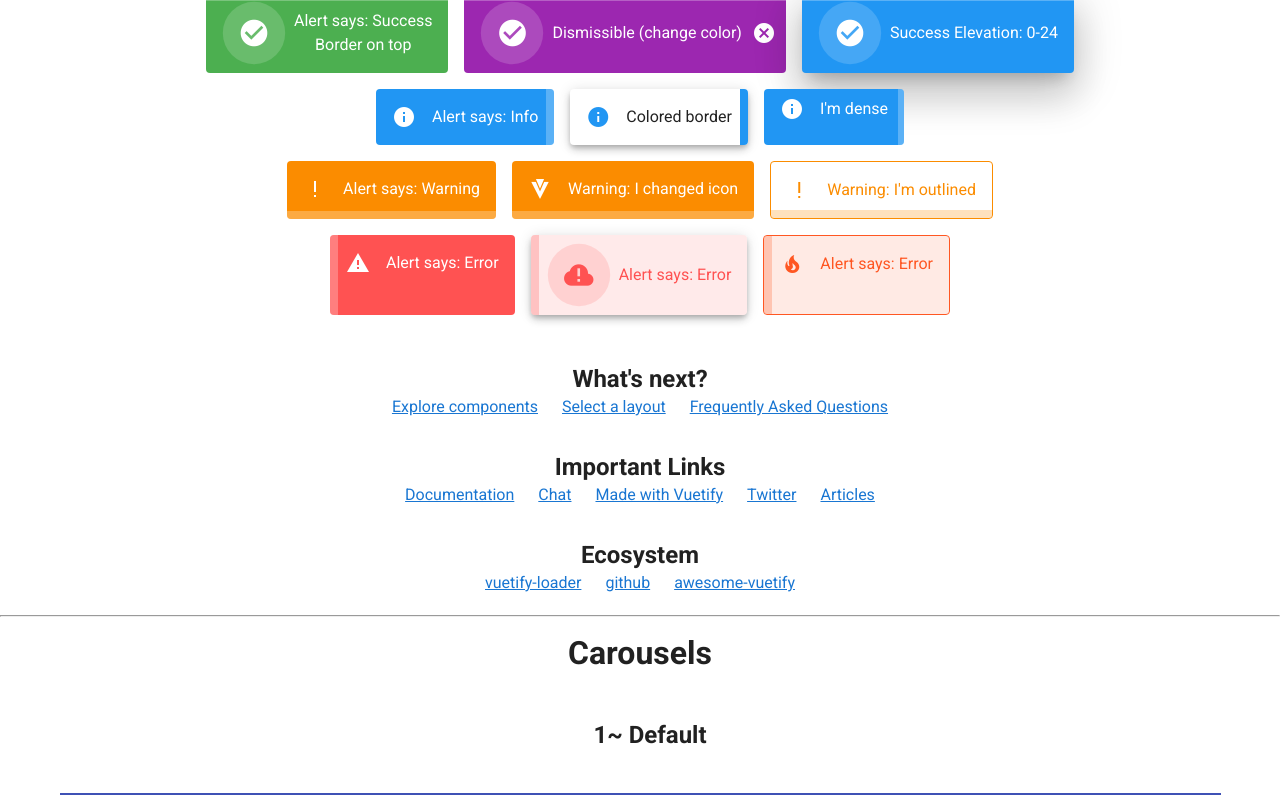
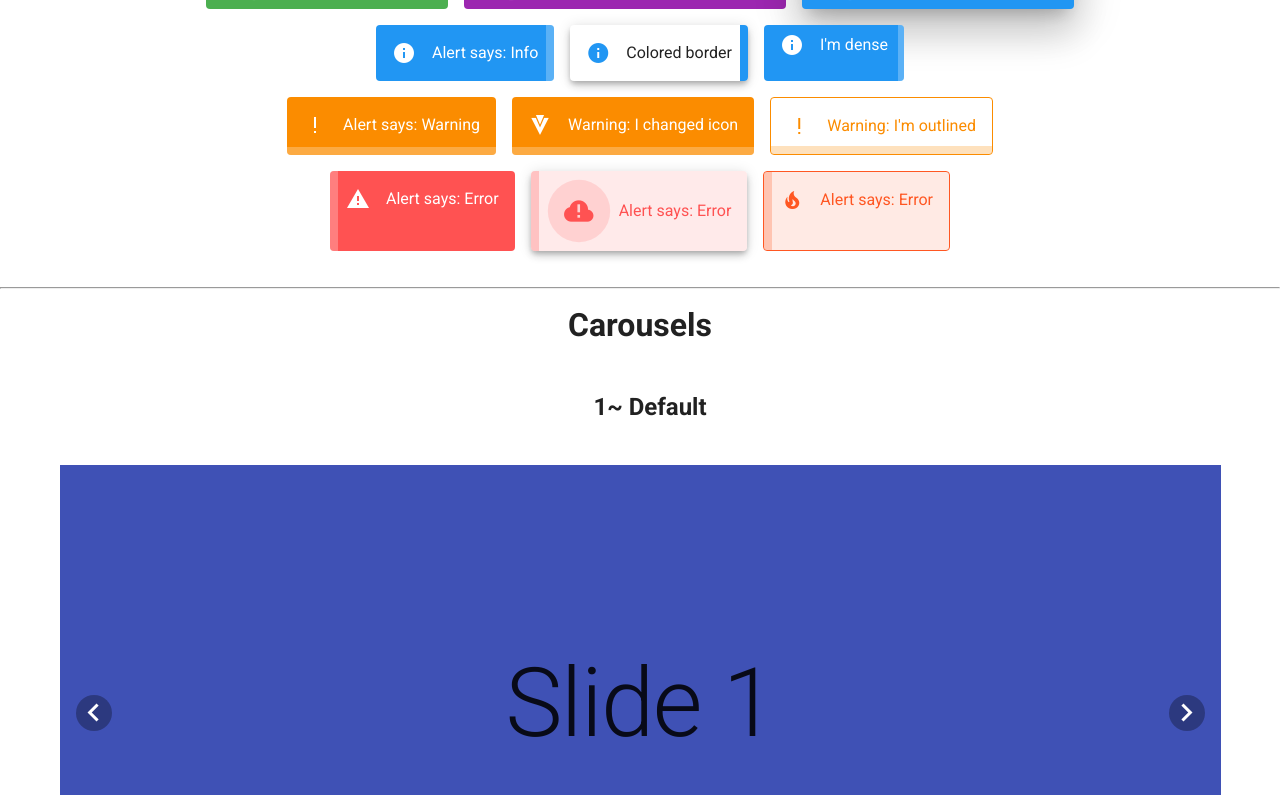
Before and after one commit to PitPietro/vue-demo, a Vue app: page / in a window 1280 px wide. Shown: the part 529-1324 px from the top of the page. Built offline with nearby package versions, Linux system fonts and the light colour scheme.

Commit message:
alerts component refractor

```diff
--- a/src/App.vue
+++ b/src/App.vue
@@ -55,7 +55,7 @@
 </template>
 
 <script>
-import HelloWorld from './components/HelloWorld';
+import HelloWorld from './components/Alerts';
 import Badges from "./components/Badges";
 import TimeLines from "@/components/TimeLines";
 import Carousels from "@/components/Carousels";
--- a/src/components/HelloWorld.vue
+++ b/src/components/Alerts.vue
@@ -12,17 +12,8 @@
 
       <v-col class="mb-4">
         <h1 class="display-2 font-weight-bold mb-3">
-          Welcome to Vuetify
+          Vue Demo
         </h1>
-
-        <p class="subheading font-weight-regular">
-          For help and collaboration with other Vuetify developers,
-          <br>please join our online
-          <a
-              href="https://community.vuetifyjs.com"
-              target="_blank"
-          >Discord Community</a>
-        </p>
       </v-col>
 
       <v-col
@@ -151,69 +142,6 @@
 
         </v-row>
       </v-col>
-
-      <v-col
-          class="mb-5"
-          cols="12"
-      >
-        <h2 class="headline font-weight-bold mb-3">
-          What's next?
-        </h2>
-
-        <v-row justify="center">
-          <a
-              v-for="(next, i) in whatsNext"
-              :key="i"
-              :href="next.href"
-              class="subheading mx-3"
-              target="_blank"
-          >
-            {{ next.text }}
-          </a>
-        </v-row>
-      </v-col>
-
-      <v-col
-          class="mb-5"
-          cols="12"
-      >
-        <h2 class="headline font-weight-bold mb-3">
-          Important Links
-        </h2>
-
-        <v-row justify="center">
-          <a
-              v-for="(link, i) in importantLinks"
-              :key="i"
-              :href="link.href"
-              class="subheading mx-3"
-              target="_blank"
-          >
-            {{ link.text }}
-          </a>
-        </v-row>
-      </v-col>
-
-      <v-col
-          class="mb-5"
-          cols="12"
-      >
-        <h2 class="headline font-weight-bold mb-3">
-          Ecosystem
-        </h2>
-
-        <v-row justify="center">
-          <a
-              v-for="(eco, i) in ecosystem"
-              :key="i"
-              :href="eco.href"
-              class="subheading mx-3"
-              target="_blank"
-          >
-            {{ eco.text }}
-          </a>
-        </v-row>
-      </v-col>
     </v-row>
   </v-container>
 </template>
@@ -224,56 +152,6 @@ export default {
 
   data: () => ({
     alertType: ['Success', 'Info', 'Warning', 'Error'],
-    ecosystem: [
-      {
-        text: 'vuetify-loader',
-        href: 'https://github.com/vuetifyjs/vuetify-loader',
-      },
-      {
-        text: 'github',
-        href: 'https://github.com/vuetifyjs/vuetify',
-      },
-      {
-        text: 'awesome-vuetify',
-        href: 'https://github.com/vuetifyjs/awesome-vuetify',
-      },
-    ],
-    importantLinks: [
-      {
-        text: 'Documentation',
-        href: 'https://vuetifyjs.com',
-      },
-      {
-        text: 'Chat',
-        href: 'https://community.vuetifyjs.com',
-      },
-      {
-        text: 'Made with Vuetify',
-        href: 'https://madewithvuejs.com/vuetify',
-      },
-      {
-        text: 'Twitter',
-        href: 'https://twitter.com/vuetifyjs',
-      },
-      {
-        text: 'Articles',
-        href: 'https://medium.com/vuetify',
-      },
-    ],
-    whatsNext: [
-      {
-        text: 'Explore components',
-        href: 'https://vuetifyjs.com/components/api-explorer',
-      },
-      {
-        text: 'Select a layout',
-        href: 'https://vuetifyjs.com/getting-started/pre-made-layouts',
-      },
-      {
-        text: 'Frequently Asked Questions',
-        href: 'https://vuetifyjs.com/getting-started/frequently-asked-questions',
-      },
-    ],
   }),
 }
 
```
